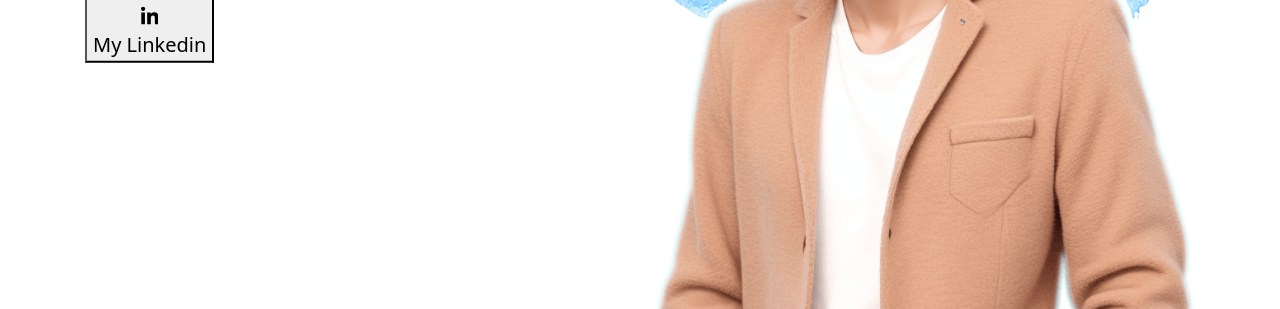
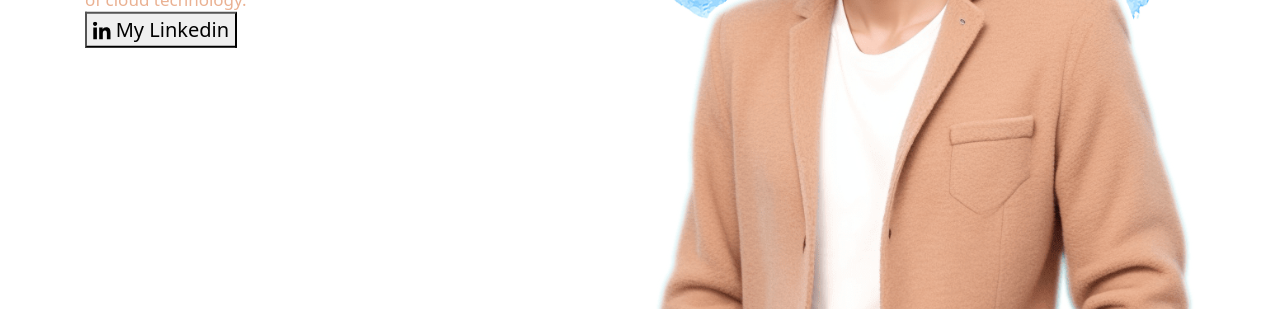
Before and after one commit to rajiamine/aminesite, a plain HTML site: page index.html in a window 1280 px wide. Shown: the part 491-800 px from the top of the page. Drawn offline with nearby package versions, Linux system fonts and the light colour scheme.

Commit message:
Update styles.css

```diff
--- a/css/styles.css
+++ b/css/styles.css
@@ -51,7 +51,7 @@ ul.navbar-nav.ms-auto li:last-child a {
 }
 
 .link-btn > span {
-    display: inline-block !imporant;
+    display: inline-block !important;
 }
 
 
```
